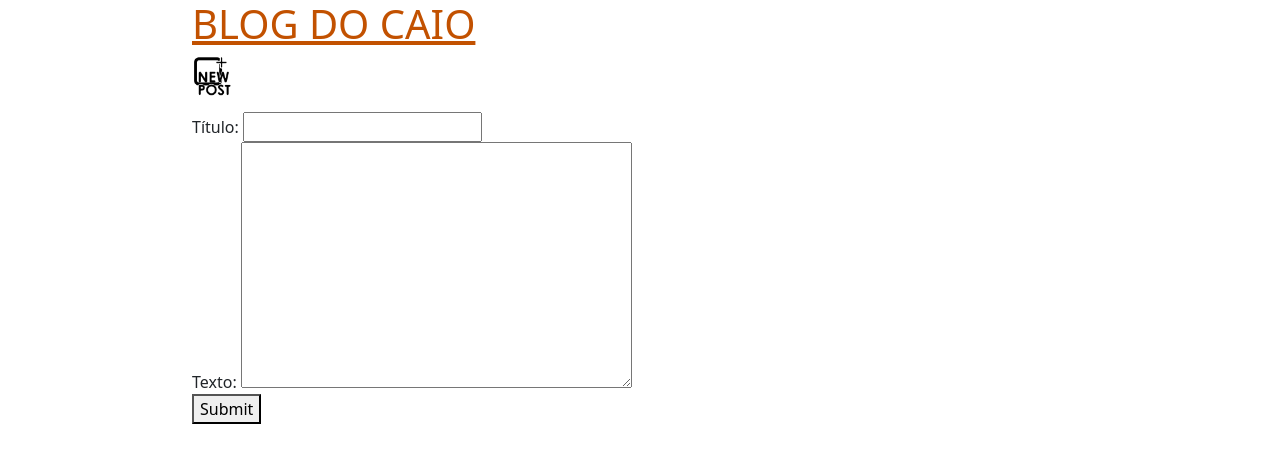
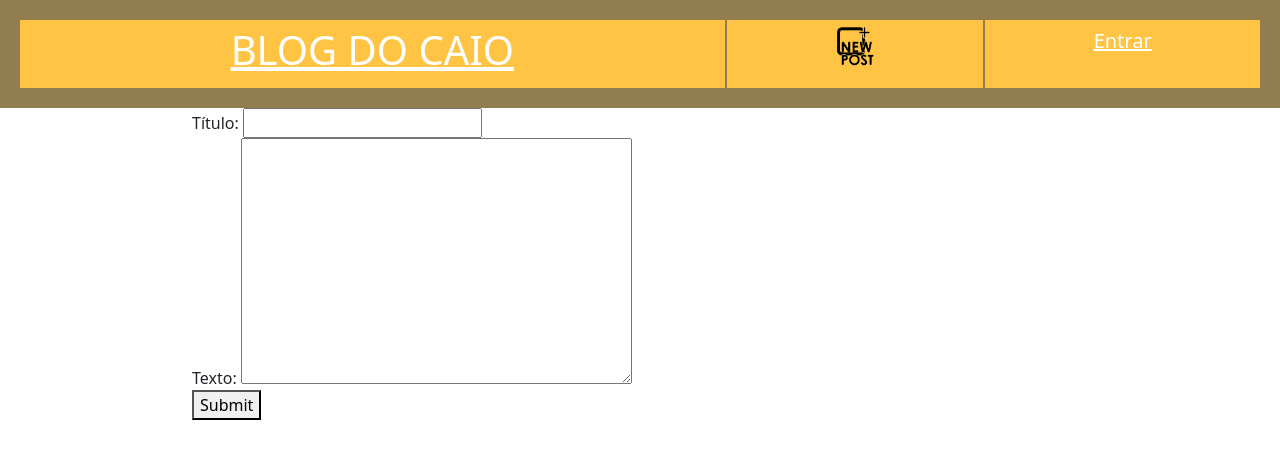
Before and after one commit to ravencaio/django-learn, a Django app: page /post_new/ in a window 1280 px wide. Shown: the top 463 px of the page. Run offline with Django 5.2, Linux system fonts and the light colour scheme.

Commit message:
aula 18/12

```diff
--- a/projeto_teste/polls/forms.py
+++ b/projeto_teste/polls/forms.py
@@ -3,3 +3,12 @@ from django import forms
 class PostForm(forms.Form):
     title = forms.CharField(max_length=200, label = 'Título')
     text = forms.CharField(widget = forms.Textarea, label = 'Texto')
+
+class LoginForm(forms.Form):
+    username = forms.CharField(max_length=150, label = 'Usuário')
+    password = forms.CharField(widget = forms.PasswordInput, label = 'Senha')
+
+class RegisterForm(forms.Form):
+    username = forms.CharField(max_length=150, label = 'Usuário')
+    password = forms.CharField(widget = forms.PasswordInput, label = 'Senha')
+    email = forms.EmailField(label = 'Email')
--- a/projeto_teste/polls/static/polls/css/blog.css
+++ b/projeto_teste/polls/static/polls/css/blog.css
@@ -1,9 +1,50 @@
-h1 a, h2 a{
-    color: #c25100
+.header {
+  display: grid;
+  grid-template-columns: auto auto auto auto;
+  gap: 2px;
+  top : 0;
+  padding: 20px;
+  background-color: #927d4f;
+  color: white;
+  font-size: 30px;
 }
-body{
-    padding-left: 15%;
 
+.header div{
+  a:link {
+    color: white
+  }
+  text-align: center;
+  background: #ffc444;
+  color: white;
+  padding: 6px;
+  font-size: 20px;
+}
+.title {
+  text-align: center;
+  grid-column-start: 1;
+  grid-column-end: 3;
+}
+.login {
+
+}
+
+.content {
+  a:link {
+    color: #00ff80;
+  }
+  a:visisted {
+    color: #520072;
+  }
+  a:hover {
+    color: red;
+  }
+  a:active{
+    color: green;
+  }
+  padding-left: 15%;
+}
+.post_new {
+  padding-left: 70%;
 }
 table, th, td{
     border: 1px solid black;
--- a/projeto_teste/polls/templates/blog.html
+++ b/projeto_teste/polls/templates/blog.html
@@ -10,19 +10,28 @@
 
 </head>
 <body>
-    <h1><a href="/">BLOG DO CAIO</a></h1>
-    <p><a href="/post_new/">
-    <img src = "{% static 'polls/images/new-post.png' %}" alt = "Novo Post" width="40" height="40"></img>
-    </a></p>
-    <table>
-        {% block post_simple %}
+    <div class="header">
+        <div class="title">
+            <h1><a href="/">BLOG DO CAIO</a></h1>
+        </div>
+        <div>
+            <p><a href="/post_new/">
+            <img src = "{% static 'polls/images/new-post.png' %}" alt = "Novo Post" width="40" height="40"></img>
+            </a></p>
+        </div>
+        <div class="login">
+            {% if user.is_authenticated %}
+                Olá {{ user.username }} === <a href="/logout/">Sair</a>
+            {% else %}
+                <a href="/login/">Entrar</a>
+            {% endif %}
+        </div>
+    </div>
+    <div class="content">
+        {% block content %}
         {% endblock %}
-        {% block post_new %}
-        {% endblock %}
-        {% block post_view %}
-        {% endblock %}
+    </div>
 
-    </table>
 
 
 </body>
--- a/projeto_teste/polls/templates/post.html
+++ b/projeto_teste/polls/templates/post.html
@@ -1,6 +1,6 @@
 {% extends 'blog.html' %}
 
-{% block post_simple %}
+{% block content %}
     {% for post in posts %}
         <h1><a href="{% url 'post_view' pk=post.pk %}"> {{ post.title }} </a></h1>
         <h6>{{ post.author }}</h6>
--- a/projeto_teste/polls/templates/post_new.html
+++ b/projeto_teste/polls/templates/post_new.html
@@ -1,5 +1,5 @@
 {% extends 'blog.html' %}
-{% block post_new %}
+{% block content %}
 <form method="post">
     {% csrf_token %}
     {% for field in form %}
--- a/projeto_teste/polls/templates/post_view.html
+++ b/projeto_teste/polls/templates/post_view.html
@@ -1,6 +1,6 @@
 {% extends 'blog.html' %}
 
-{% block post_view %}
+{% block content %}
 <h5 style = 'font-weight: normal;'>Autor: {{ post.author }}</h5>
 <h5 style = 'font-weight: normal;'>{{ post.published_date }}</h5>
 <h3>{{ post.title }}</h3>
--- a/projeto_teste/polls/urls.py
+++ b/projeto_teste/polls/urls.py
@@ -1,8 +1,9 @@
-from django.urls import path
+from django.urls import path, include
 from . import views
 
 urlpatterns = [
     path("", views.post_list, name="post_list"),
+    path("accounts/", include("django.contrib.auth.urls")),
     path("post_new/", views.post_new, name="post_new"),
     path("post_view/<int:pk>/", views.post_view, name="post_view"),
 ]
--- a/projeto_teste/projeto_teste/settings.py
+++ b/projeto_teste/projeto_teste/settings.py
@@ -56,7 +56,7 @@ ROOT_URLCONF = "projeto_teste.urls"
 TEMPLATES = [
     {
         "BACKEND": "django.template.backends.django.DjangoTemplates",
-        "DIRS": [],
+        "DIRS": [BASE_DIR / 'templates', BASE_DIR / 'polls/templates'],
         "APP_DIRS": True,
         "OPTIONS": {
             "context_processors": [
@@ -122,3 +122,5 @@ STATIC_URL = "BASE_DIR/static/"
 # https://docs.djangoproject.com/en/5.2/ref/settings/#default-auto-field
 
 DEFAULT_AUTO_FIELD = "django.db.models.BigAutoField"
+
+LOGIN_REDIRECT_URL = "/"
```
Also changed, not shown: projeto_teste/templates/registration/login.html (added, +10 -0 lines), projeto_teste/db.sqlite3, projeto_teste/templates/registration/register.html (added).
